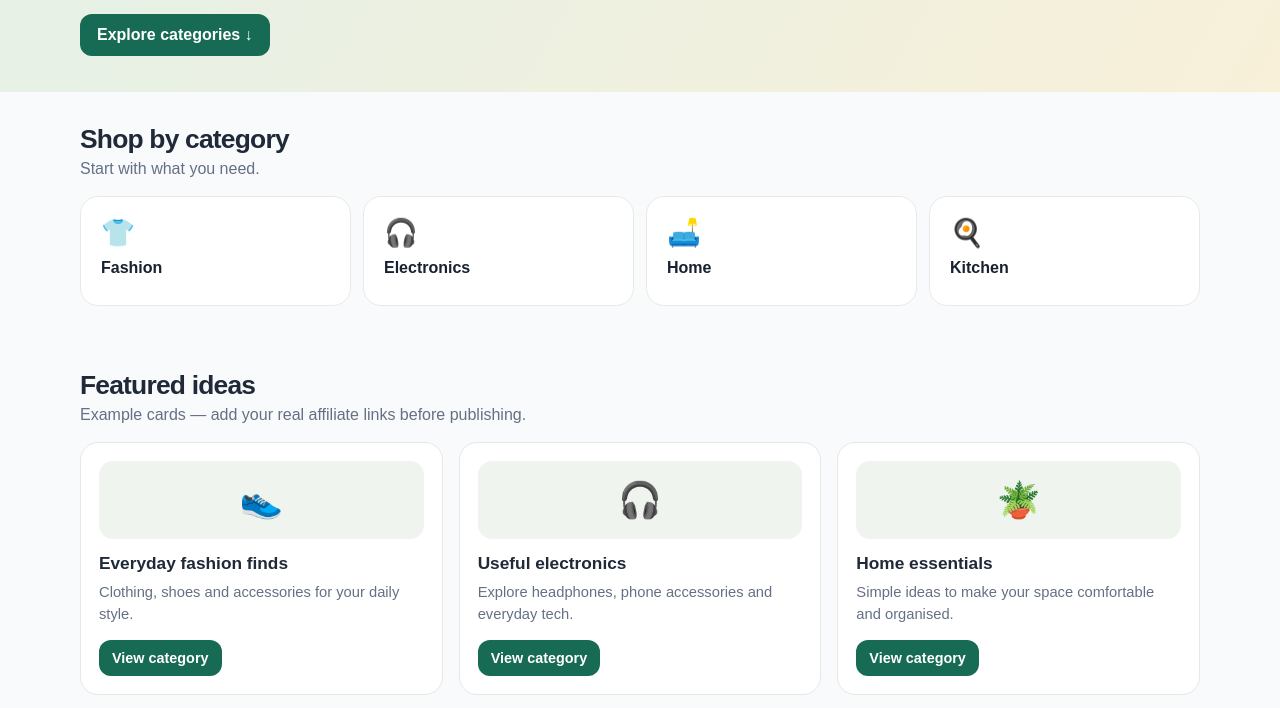
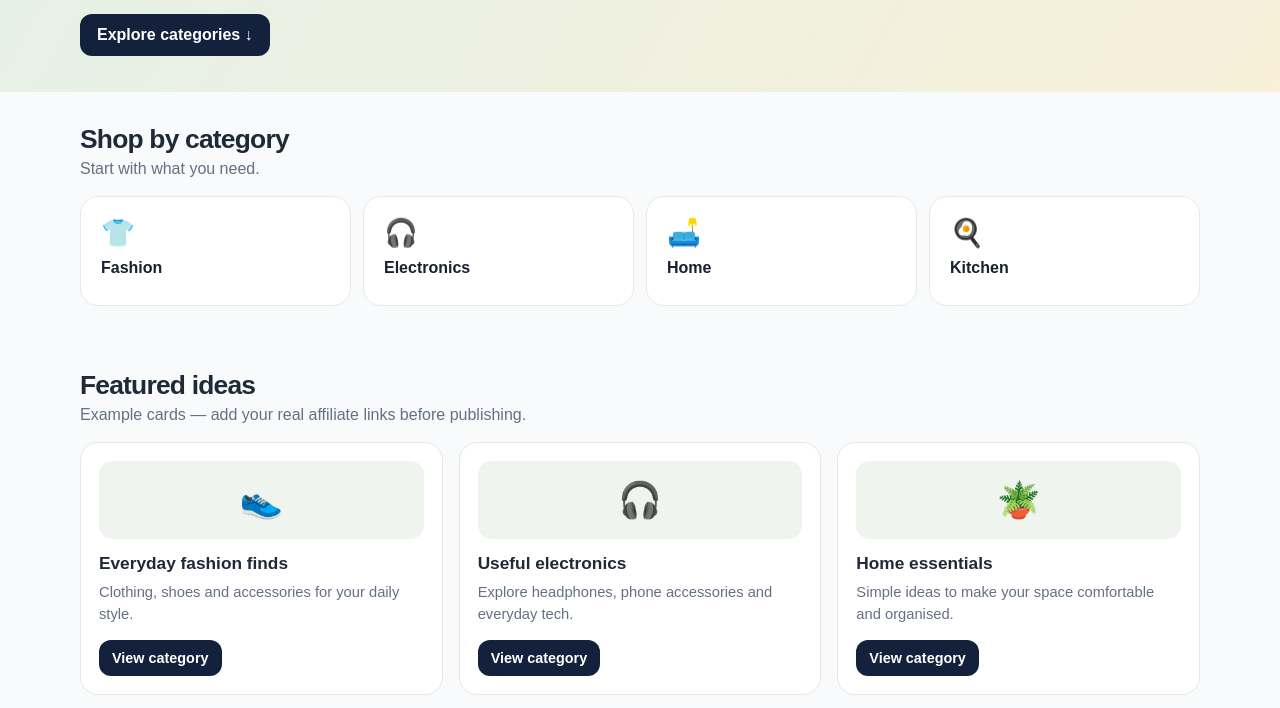
Before and after one commit to easypurchase22/easypurchasestore, a plain HTML site: page index.html in a window 1280 px wide. Shown: the part 364-1072 px from the top of the page. Drawn offline with Linux system fonts and the light colour scheme.

Commit message:
Update brand color in CSS variables

```diff
--- a/index.html
+++ b/index.html
@@ -8,7 +8,7 @@
 <link rel="preconnect" href="https://fonts.googleapis.com">,
 <style>
 { background: #f7f8f5; color: #18212f; }
-:root{--ink:#18212f;--muted:#657084;--brand:#176b55;--accent:#D4AF37;--paper:#f7f8f5;--card:#fff}
+:root{--ink:#18212f;--muted:#657084;--brand:#14213D;--accent:#D4AF37;--paper:#f7f8f5;--card:#fff}
 *{box-sizing:border-box}body{margin:0;font-family:system-ui,-apple-system,Segoe UI,Roboto,sans-serif;background:var(--paper);color:var(--ink)}
 header{background:#fff;border-bottom:1px solid #e7e9e5;position:sticky;top:0;z-index:5}
 .wrap{width:min(1120px,92%);margin:auto}.top{display:flex;align-items:center;justify-content:space-between;gap:16px;padding:16px 0}
```
